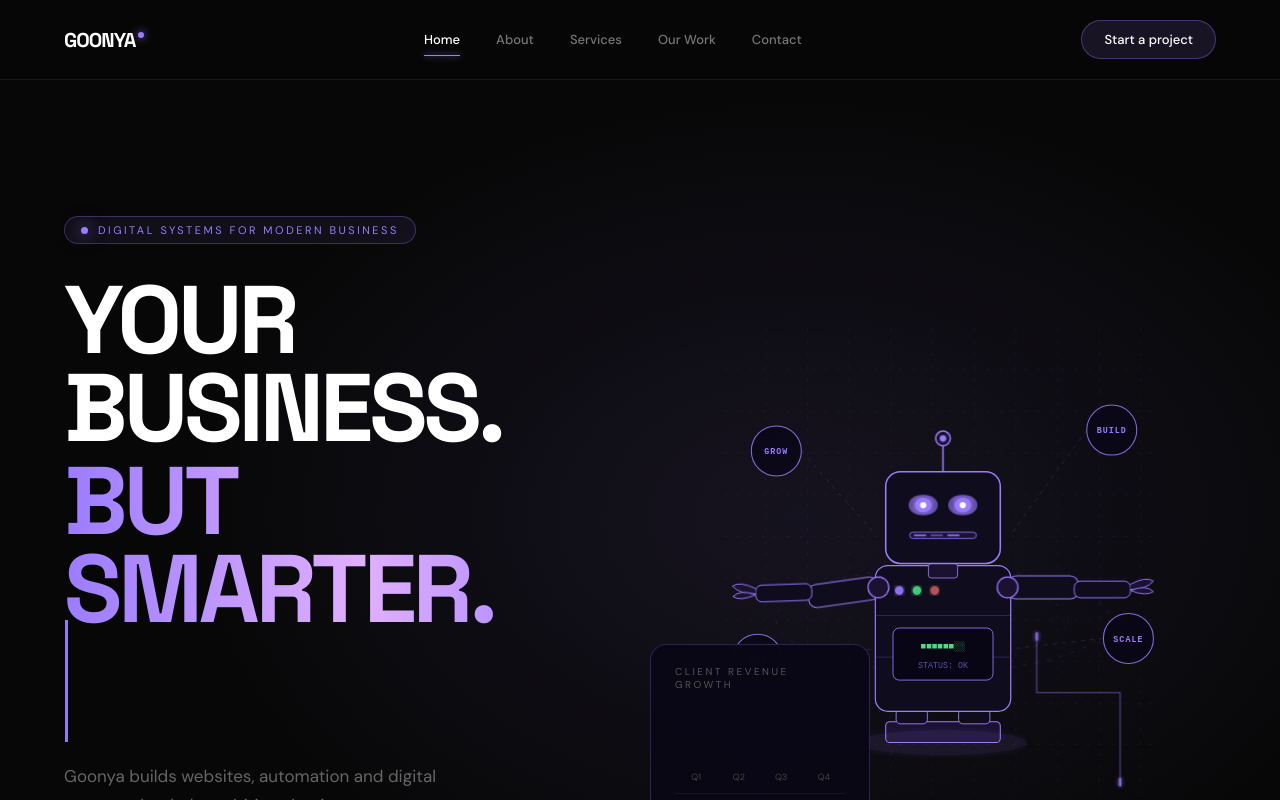
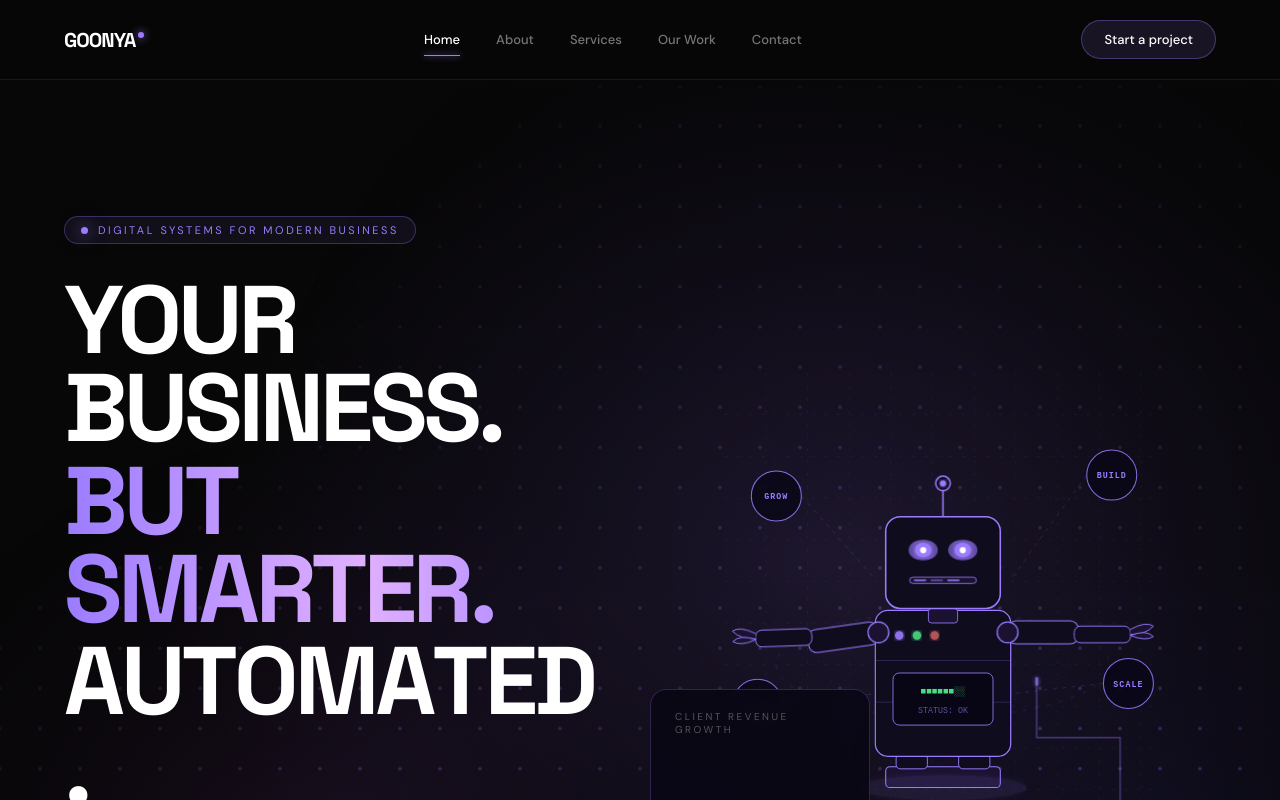
Before and after one commit to Utsava19/goonya.com.au, a React (Vite) app: page / in a window 1280 px wide. Shown: the top 800 px of the page. Built offline with nearby package versions, Linux system fonts and the light colour scheme; the HTML template or start-up script is replaced by a standard one.

Commit message:
Update Home.jsx

```diff
--- a/src/pages/Home.jsx
+++ b/src/pages/Home.jsx
@@ -1,26 +1,122 @@
 import { useEffect, useRef, useState } from "react";
 import { Link } from "react-router-dom";
 
-/* ── TYPEWRITER ── */
-function Typewriter({ words }) {
-  const [display, setDisplay] = useState("");
-  const [wi, setWi] = useState(0);
-  const [ci, setCi] = useState(0);
-  const [del, setDel] = useState(false);
+/* ── HERO BACKGROUND — dot grid + aurora ── */
+function HeroBg() {
+  const ref = useRef(null);
   useEffect(() => {
-    const word = words[wi];
-    let tm;
-    if (!del && ci < word.length) tm = setTimeout(() => setCi(c => c+1), 85);
-    else if (!del && ci === word.length) tm = setTimeout(() => setDel(true), 2000);
-    else if (del && ci > 0) tm = setTimeout(() => setCi(c => c-1), 45);
-    else { setDel(false); setWi(w => (w+1) % words.length); }
-    setDisplay(word.slice(0, ci));
-    return () => clearTimeout(tm);
-  }, [ci, del, wi, words]);
+    const cv = ref.current;
+    if (!cv) return;
+    const ctx = cv.getContext("2d");
+    let W, H, raf, t = 0;
+    const resize = () => {
+      W = cv.width = cv.offsetWidth || window.innerWidth;
+      H = cv.height = cv.offsetHeight || window.innerHeight;
+    };
+    resize();
+    window.addEventListener("resize", resize);
+    const blobs = [
+      { x:.65, y:.4,  r:.5,  hue:260, sp:.0003 },
+      { x:.2,  y:.7,  r:.35, hue:280, sp:.0004 },
+      { x:.85, y:.75, r:.3,  hue:240, sp:.0005 },
+    ];
+    const draw = () => {
+      ctx.clearRect(0,0,W,H);
+      t++;
+      blobs.forEach(b => {
+        b._x = (b.x + Math.sin(t*b.sp*3)*.08)*W;
+        b._y = (b.y + Math.cos(t*b.sp*2)*.06)*H;
+      });
+      // dot grid
+      const gap = 40;
+      for (let x=0;x<W;x+=gap) {
+        for (let y=0;y<H;y+=gap) {
+          let g=0;
+          blobs.forEach(b=>{
+            const d=Math.hypot(x-b._x,y-b._y);
+            g+=Math.max(0,1-d/(b.r*W))*.8;
+          });
+          const a=Math.min(.04+g*.3,.5);
+          ctx.beginPath();
+          ctx.arc(x,y,g>.1?1.8:1,0,Math.PI*2);
+          ctx.fillStyle=`rgba(155,124,255,${a})`;
+          ctx.fill();
+        }
+      }
+      // aurora blobs
+      blobs.forEach(b=>{
+        const gr=ctx.createRadialGradient(b._x,b._y,0,b._x,b._y,b.r*W);
+        gr.addColorStop(0,`hsla(${b.hue},80%,65%,.1)`);
+        gr.addColorStop(.5,`hsla(${b.hue},70%,55%,.04)`);
+        gr.addColorStop(1,`hsla(${b.hue},60%,45%,0)`);
+        ctx.beginPath();ctx.arc(b._x,b._y,b.r*W,0,Math.PI*2);
+        ctx.fillStyle=gr;ctx.fill();
+      });
+      raf=requestAnimationFrame(draw);
+    };
+    draw();
+    return ()=>{ cancelAnimationFrame(raf); window.removeEventListener("resize",resize); };
+  },[]);
+  return <canvas ref={ref} style={{ position:"absolute",inset:0,width:"100%",height:"100%",display:"block",zIndex:0 }}/>;
+}
+
+/* ── SCATTER TEXT — letters scatter out then reform ── */
+function ScatterText({ text, style }) {
+  const [phase, setPhase] = useState("visible"); // visible → scatter → reform
+  const [tick, setTick] = useState(0);
+
+  useEffect(() => {
+    const cycle = () => {
+      // scatter
+      setPhase("scatter");
+      setTimeout(() => {
+        setPhase("hidden");
+        setTimeout(() => {
+          setPhase("reform");
+          setTimeout(() => {
+            setPhase("visible");
+          }, 800);
+        }, 300);
+      }, 600);
+    };
+    const iv = setInterval(cycle, 4000);
+    return () => clearInterval(iv);
+  }, []);
+
+  const letters = text.split("");
+
+  const getLetterStyle = (i) => {
+    const base = {
+      display:"inline-block",
+      transition:`transform .5s ease ${i*.04}s, opacity .5s ease ${i*.04}s`,
+    };
+    if (phase === "scatter") {
+      const angle = (i / letters.length) * Math.PI * 2;
+      const dist = 40 + Math.sin(i * 2.3) * 20;
+      return { ...base,
+        transform:`translate(${Math.cos(angle)*dist}px, ${Math.sin(angle)*dist}px) rotate(${(i%2===0?1:-1)*15}deg)`,
+        opacity:.1,
+      };
+    }
+    if (phase === "hidden") {
+      return { ...base, transform:"translate(0,0) scale(.8)", opacity:0, transition:"none" };
+    }
+    if (phase === "reform") {
+      return { ...base,
+        transform:`translate(${(Math.random()-.5)*60}px, ${(Math.random()-.5)*30}px)`,
+        opacity:.3,
+        transition:`transform .6s cubic-bezier(.34,1.56,.64,1) ${i*.05}s, opacity .4s ease ${i*.05}s`,
+      };
+    }
+    // visible
+    return { ...base, transform:"translate(0,0) rotate(0deg)", opacity:1 };
+  };
+
   return (
-    <span style={{ color:"#9b7cff" }}>
-      {display}
-      <span style={{ borderRight:"3px solid #9b7cff", animation:"blink .7s infinite", marginLeft:"1px" }}/>
+    <span style={style}>
+      {letters.map((l, i) => (
+        <span key={i} style={getLetterStyle(i)}>{l === " " ? "\u00A0" : l}</span>
+      ))}
     </span>
   );
 }
@@ -380,8 +476,9 @@ export default function Home() {
       <section style={{
         minHeight:"100vh", display:"flex", alignItems:"center",
         position:"relative", overflow:"hidden",
-        background:"radial-gradient(ellipse 70% 65% at 62% 45%, rgba(155,124,255,.1) 0%, transparent 70%)",
+        background:"radial-gradient(ellipse 70% 65% at 62% 45%, rgba(155,124,255,.08) 0%, transparent 70%)",
       }}>
+        <HeroBg />
         <div className="hero-grid" style={{ position:"relative", zIndex:1, width:"min(1400px,90vw)", margin:"0 auto",
           padding:"130px 0 100px", display:"grid", gridTemplateColumns:"1fr 1fr",
           gap:"60px", alignItems:"center" }}>
@@ -410,11 +507,10 @@ export default function Home() {
                 WebkitBackgroundClip:"text", WebkitTextFillColor:"transparent", backgroundClip:"text" }}>
                 BUT SMARTER.
               </span>
-              <span style={{ display:"block", fontFamily:"'Space Grotesk',sans-serif",
+              <ScatterText text="AUTOMATED." style={{ display:"block",
+                fontFamily:"'Space Grotesk',sans-serif",
                 fontSize:"clamp(64px,7.5vw,112px)", fontWeight:700,
-                letterSpacing:"-4px", lineHeight:.92, paddingBottom:"4px", color:"white" }}>
-                <Typewriter words={["AUTOMATED.","UNSTOPPABLE.","DIFFERENT."]}/>
-              </span>
+                letterSpacing:"-4px", lineHeight:.92, color:"white", paddingBottom:"4px" }}/>
             </h1>
 
             <p className="fi" style={{ maxWidth:"440px", marginTop:"32px",
@@ -512,7 +608,7 @@ export default function Home() {
       </div>
 
       {/* ══ STATS with counting numbers ══ */}
-      <div style={{ width:"min(1400px,90vw)", margin:"0 auto",
+      <div className="stats-grid" style={{ width:"min(1400px,90vw)", margin:"0 auto",
         display:"grid", gridTemplateColumns:"repeat(4,1fr)", borderBottom:`1px solid ${L}` }}>
         {[
           {target:40,  suffix:"+", label:"Projects Delivered"},
@@ -520,7 +616,7 @@ export default function Home() {
           {target:98,  suffix:"%", label:"Client Satisfaction"},
           {target:120, suffix:"h", label:"Hours Saved / Client"},
         ].map(({target,suffix,label},i) => (
-          <div key={label} style={{ padding:"64px 40px", borderRight:i<3?`1px solid ${L}`:"none" }}>
+          <div key={label} className="stat-cell" style={{ padding:"64px 40px", borderRight:i<3?`1px solid ${L}`:"none" }}>
             <div style={{ fontFamily:"'Space Grotesk',sans-serif",
               fontSize:"clamp(48px,4.5vw,76px)", fontWeight:700,
               letterSpacing:"-3px", lineHeight:1, color:"white" }}>
@@ -1026,10 +1122,10 @@ export default function Home() {
 
           /* stats → 2 col */
           .stats-grid { grid-template-columns:repeat(2,1fr) !important; }
-          .stats-grid > div { padding:40px 24px !important; }
-          .stats-grid > div:nth-child(2){ border-right:none !important; }
-          .stats-grid > div:nth-child(1),
-          .stats-grid > div:nth-child(2){ border-bottom:1px solid rgba(255,255,255,.08) !important; }
+          .stat-cell { padding:36px 20px !important; }
+          .stat-cell:nth-child(2){ border-right:none !important; }
+          .stat-cell:nth-child(1),
+          .stat-cell:nth-child(2){ border-bottom:1px solid rgba(255,255,255,.08) !important; }
 
           /* services row → 2 col on mobile */
           .services-row { grid-template-columns:repeat(2,1fr) !important; }
```
